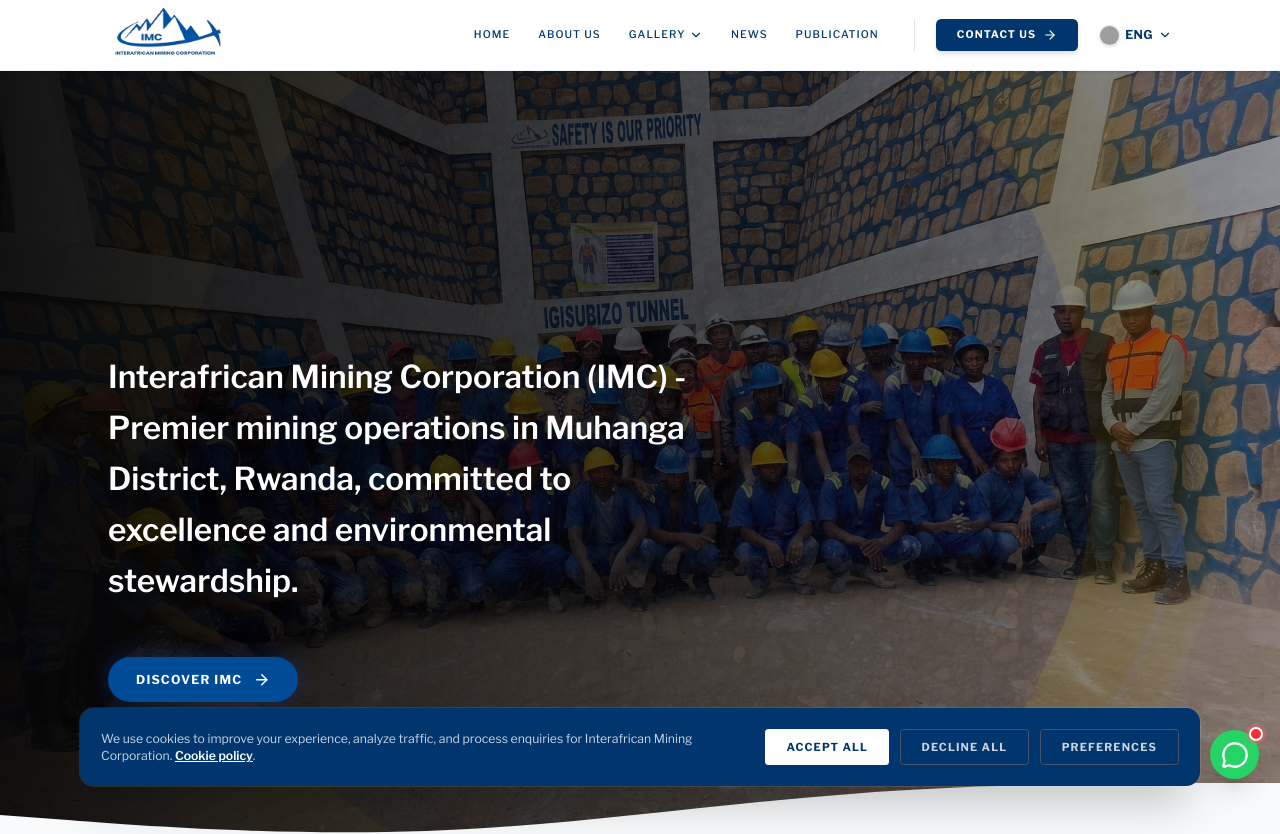
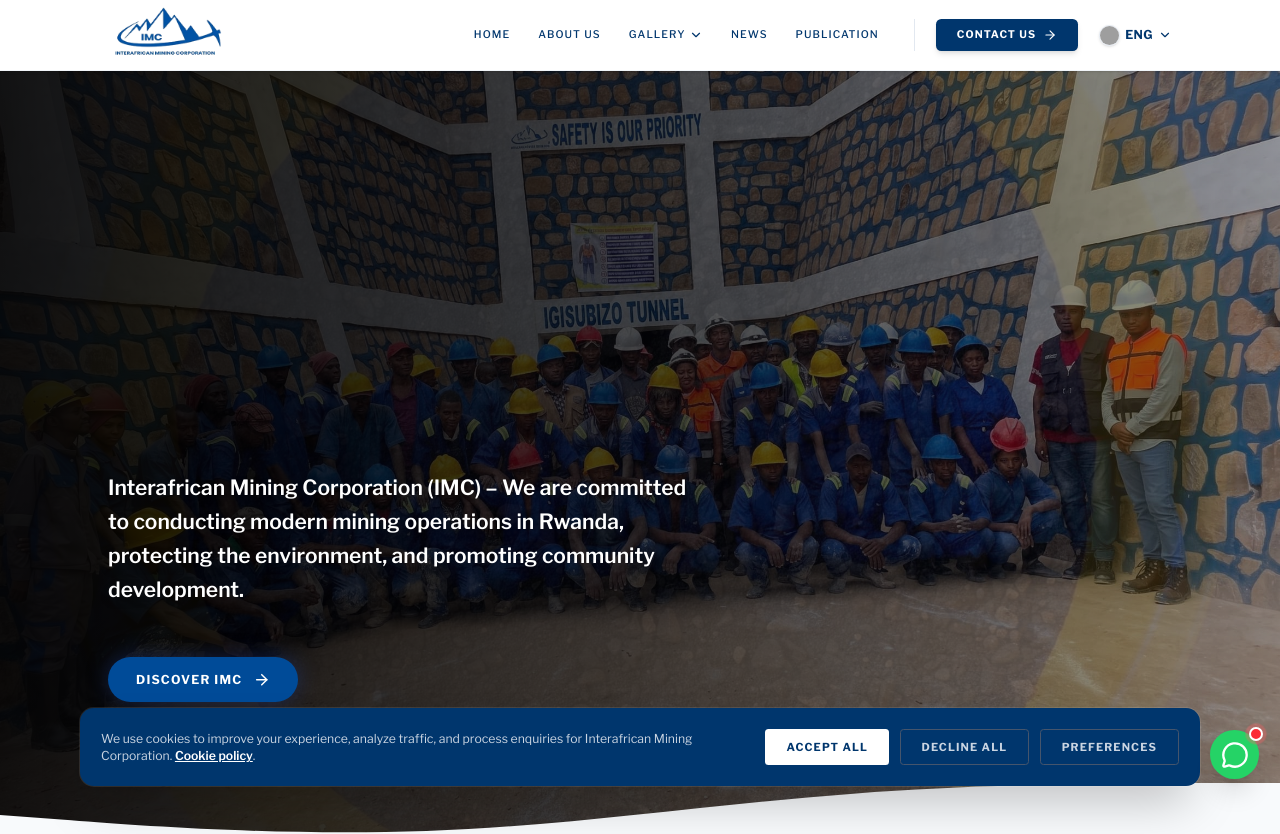
Before and after one commit to iragena25egide/imc_web, a Next.js app: page /en in a window 1280 px wide. Shown: the top 834 px of the page. Built offline with nearby package versions, Linux system fonts and the light colour scheme; grey boxes are pictures that could not be loaded.

Commit message:
Update hero subtitle text and reduce font size

```diff
--- a/src/components/sections/Hero.tsx
+++ b/src/components/sections/Hero.tsx
@@ -62,10 +62,10 @@
             initial={{ opacity: 0, y: 20 }}
             animate={{ opacity: 1, y: 0 }}
             transition={{ duration: 0.8, delay: 0.2 }}
-            className="text-2xl md:text-3xl lg:text-4xl mt-8 text-white max-w-2xl mb-10 font-sans drop-shadow-lg font-semibold leading-relaxed"
+            className="text-lg md:text-xl lg:text-2xl mt-8 text-white max-w-2xl mb-10 font-sans drop-shadow-lg font-semibold leading-relaxed"
           >
             {dict?.subtitle ||
-              "Interafrican Mining Corporation (IMC) - Premier mining operations in Muhanga District, Rwanda, committed to excellence and environmental stewardship."}
+              "Interafrican Mining Corporation (IMC) – We are committed to conducting modern mining operations in Rwanda, protecting the environment, and promoting community development."}
           </motion.p>
 
           <motion.div
--- a/src/dictionaries/en.json
+++ b/src/dictionaries/en.json
@@ -21,7 +21,7 @@
     "title_highlight1": "Value,",
     "title_part2": "Sustaining ",
     "title_highlight2": "Communities.",
-    "subtitle": "Interafrican Mining Corporation (IMC) - Premier mining operations in Muhanga District, Rwanda, committed to excellence and environmental stewardship.",
+    "subtitle": "Interafrican Mining Corporation (IMC) – We are committed to conducting modern mining operations in Rwanda, protecting the environment, and promoting community development.",
     "cta_primary": "Discover IMC",
     "cta_secondary": "Contact Us"
   },
--- a/src/dictionaries/rw.json
+++ b/src/dictionaries/rw.json
@@ -21,7 +21,7 @@
     "title_highlight1": "Agaciro,",
     "title_part2": "Guteza Imbere ",
     "title_highlight2": "Abaturage.",
-    "subtitle": "Interafrican Mining Corporation (IMC) - Ubucukuzi bw'amabuye y'agaciro bw'indashyikirwa mu Karere ka Muhanga, u Rwanda, bwiyemeje gukora neza no kurengera ibidukikije.",
+    "subtitle": "Interafrican Mining Corporation (IMC) – Twiyemeje gukora ubucukuzi bw’amabuye y’agaciro mu buryo bujyezweho mu Rwanda, Turengera ibidukikije kandi duteza imbere abaturage.",
     "cta_primary": "Menya IMC",
     "cta_secondary": "Twandikire"
   },
```
